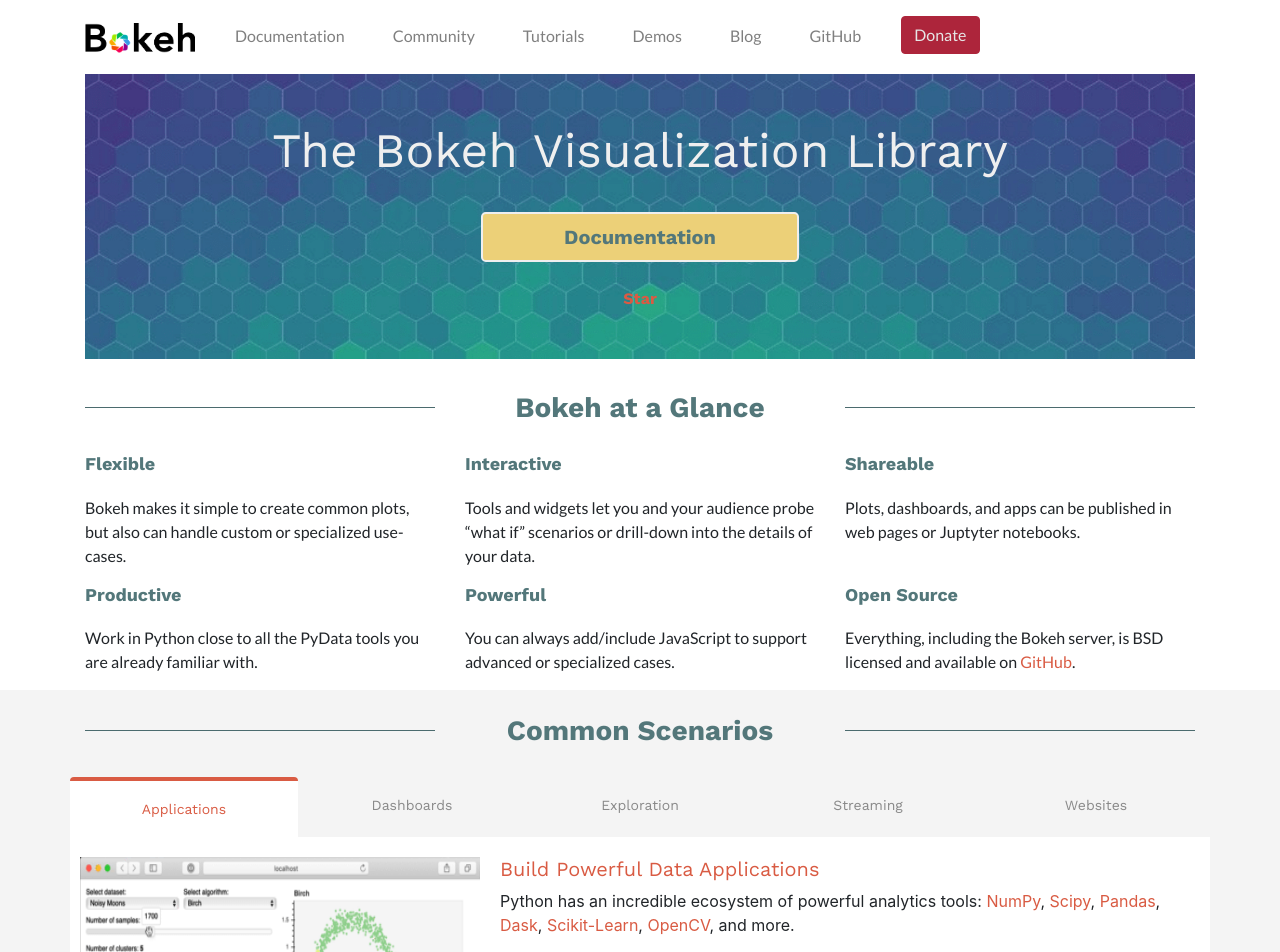
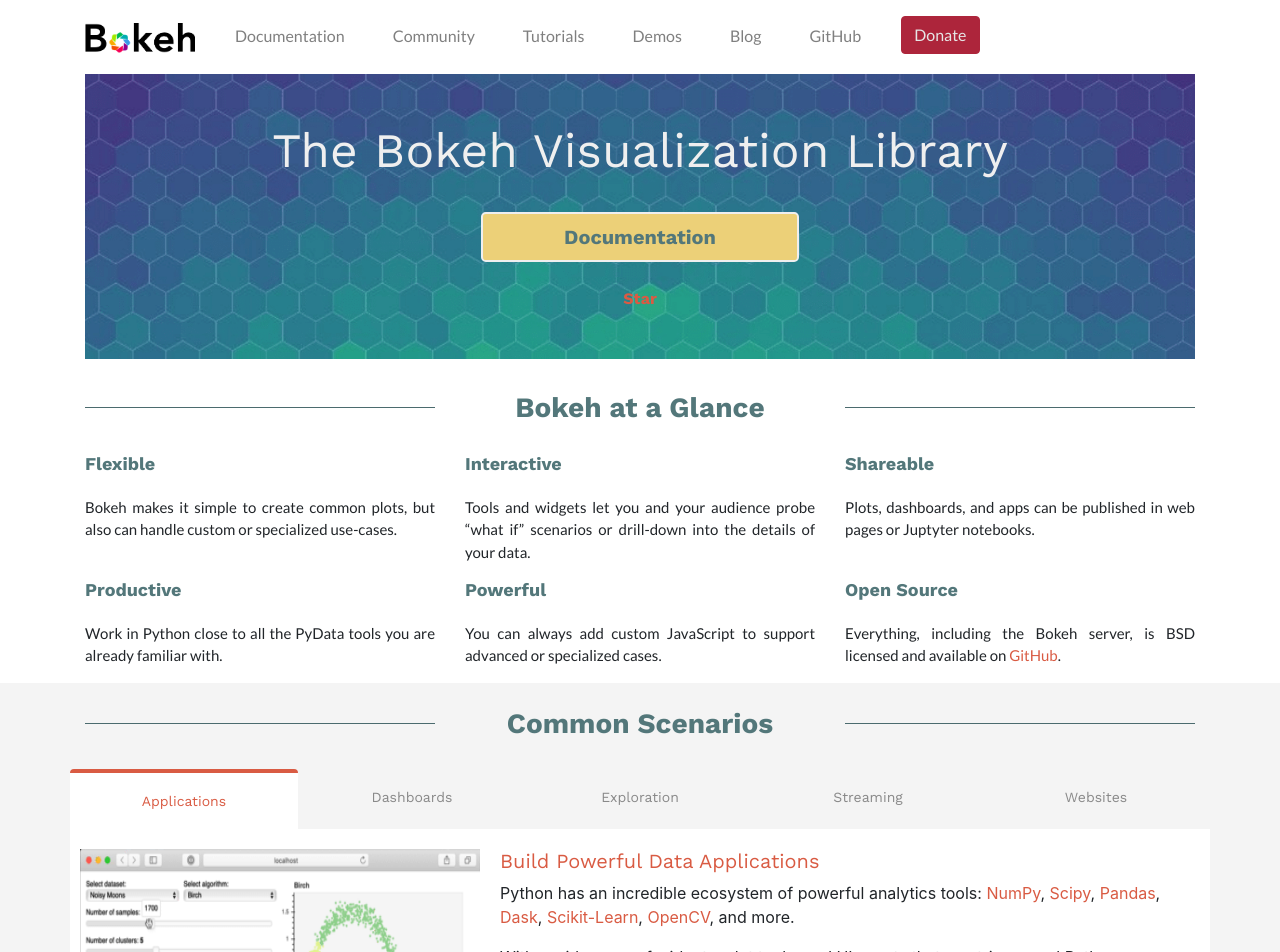
Before and after one commit to bokeh/bokeh.org, a Jekyll site: the page built from index.html, in a window 1280 px wide. Shown: the top 952 px of the page. Built offline with Jekyll 4.4.1, drawn with Linux system fonts in a browser that asks for light colours.

Commit message:
more tweaks

```diff
--- a/_includes/links.html
+++ b/_includes/links.html
@@ -1,7 +1,7 @@
 <footer class="container-fluid links">
   <div class="container">
     <div class="row">
-      <div class="col-lg-3 col-md-3 col-sm-4 links-item">
+      <div class="col-lg-3 col-md-6 col-sm-4 links-item">
         <h6>Project</h6>
         <ul class="nav flex-column">
           <li class="nav-item">
@@ -12,7 +12,7 @@
           </li>
         </ul>
       </div>
-      <div class="col-lg-3 col-md-3 col-sm-4 links-item">
+      <div class="col-lg-3 col-md-6 col-sm-4 links-item">
         <h6>Documentation</h6>
         <ul class="nav flex-column">
           <li class="nav-item">
@@ -23,7 +23,7 @@
           </li>
         </ul>
       </div>
-      <div class="col-lg-3 col-md-3 col-sm-4 links-item">
+      <div class="col-lg-3 col-md-6 col-sm-4 links-item">
         <h6>Hands On</h6>
         <ul class="nav flex-column">
           <li class="nav-item">
@@ -34,7 +34,7 @@
           </li>
         </ul>
       </div>
-      <div class="col-lg-3 col-md-3 col-sm-3 links-item">
+      <div class="col-lg-3 col-md-6 col-sm-3 links-item">
         <h6>Contribute</h6>
         <ul class="nav flex-column">
           <li class="nav-item">
--- a/css/main.css
+++ /dev/null
@@ -1,311 +0,0 @@
-#main-menu {
-  font-family: "Lato", sans-serif;
-  background-color: #fff !important;
-  padding: 0;
-}
-#main-menu li.nav-item {
-  padding: 16px;
-  border-bottom: 2px solid #fff;
-}
-#main-menu li.nav-item:hover {
-  background-color: #eee;
-  border-bottom: 2px solid #CA3C32;
-}
-#main-menu li.nav-item.donate:hover {
-  background-color: #fff;
-  border-bottom: 0;
-}
-#main-menu li.nav-item.active {
-  border-bottom: 2px solid #CA3C32;
-}
-
-#main-hero {
-  padding: 3rem 2rem;
-}
-
-.hero {
-  background-image: url('../img/hero.png');
-  background-repeat: repeat-x;
-  background-size: cover; /*auto 100%;*/
-  background-position: center;
-}
-
-.hero a.link {
-  color: #ccc;
-}
-
-.page-heading .main-heading {
-  color: #efefef;
-}
-
-.main-heading {
-  font-family: "Work Sans", sans-serif;
-  font-weight: 400;
-  font-size: 48px;
-}
-.secondary-heading {
-  font-family: "Work Sans", sans-serif;
-  font-weight: 700;
-  font-size: 28px;
-  margin-bottom: 5px;
-}
-
-.page-heading a {
-  font-family: "Work Sans", sans-serif;
-  font-weight: 700;
-}
-
-.glance-features {
-  text-align: center;
-  color: #53777A;
-}
-.glance-features hr {
-  background-color: #53777A;
-}
-
-.feature h4 {
-  text-align: left;
-  padding-bottom: 5px;
-  font-family: "Work Sans", sans-serif;
-  font-weight: 700;
-  color: #53777A;
-  font-size: 18px;
-}
-.feature p {
-  font-family: "Lato", sans-serif;
-  font-size: 16px;
-  text-align: left;
-  text-justify: inter-character;
-}
-
-div.user {
-  padding-bottom: 5px;
-  padding-top: 5px;
-}
-
-.user h4 {
-  text-align: left;
-  padding-bottom: 3px;
-  font-family: "Work Sans", sans-serif;
-  font-weight: 700;
-  color: #53777A;
-  font-size: 18px;
-}
-.user p {
-  font-family: "Lato", sans-serif;
-  font-size: 14px;
-  text-align: left;
-  text-justify: inter-character;
-}
-
-.btn {
-  font-family: "Lato", sans-serif;
-}
-
-.btn-success {
-  color: #53777A;
-  background-color: #ECD078;
-  border-color: #efefef;
-  border-width: 2px;
-}
-
-.btn-success:hover {
-  color: #53777A;
-  background-color: #ECD078;
-  border-color: #efefef;
-  border-width: 2px;
-}
-
-.btn-primary {
-  filter: brightness(90%);
-  background-color: #C02942;
-  border-color: #C02942;
-}
-
-.btn-primary:hover {
-  filter: brightness(100%);
-  background-color: #C02942;
-  border-color: #C02942;
-}
-
-.alt-color {
-  background-color: #F4F4F4;
-}
-
-a {
-  color: #D95B43;
-}
-
-.link {
-  color: #D95B43;
-}
-
-h1 {
-  font-family: "Work Sans", sans-serif;
-  font-weight: 400;
-  font-size: 36px;
-}
-h2 {
-  font-family: "Work Sans", sans-serif;
-  font-weight: 400;
-  font-size: 32px;
-}
-h3 {
-  font-family: "Work Sans", sans-serif;
-  font-weight: 300;
-  font-size: 24px;
-}
-h4 {
-  font-family: "Work Sans", sans-serif;
-  font-size: 20px;
-}
-
-.user img {
-  max-width: 100%;
-  padding-bottom: 10px;
-}
-
-.connect {
-  text-align: center;
-  color: #53777A;
-}
-.connect hr {
-  background-color: #53777A;
-}
-
-
-.social {
-  font-family: "Lato", sans-serif;
-  font-size: 14px;
-  background-position: top left;
-  background-repeat: no-repeat;
-  padding-left: 60px;
-  background-size: 50px;
-  border-bottom: 1px solid #ccc;
-}
-.social h4 {
-  font-family: "Work Sans", sans-serif;
-  font-size: 16px;
-}
-.social.discourse {
-  background-image: url("../img/discourse.png");
-  margin-top: 14px;
-  border-bottom: 0;
-}
-.social.twitter {
-  background-image: url("../img/twitter.png");
-  margin-top: 14px;
-  border-bottom: 0;
-}
-.social.github {
-  background-image: url("../img/github.png");
-  margin-top: 14px;
-  border-bottom: 0;
-}
-
-
-.links {
-  background-color: #542437;
-  color: #fff;
-  font-family: "Lato", sans-serif;
-}
-.links h6 {
-  font-family: "Work Sans", sans-serif;
-  font-weight: 700;
-  font-size: 14px;
-}
-.links ul.nav li a {
-  padding: 3px 0;
-  font-family: "Lato", sans-serif;
-  font-size: 13px;
-  color: #fff;
-}
-
-.links-item {
-  margin-top: 30px;
-}
-
-.footer-copy {
-  background-color: #242729;
-  color: #eee;
-  font-family: "Lato", sans-serif;
-  font-size: 12px;
-  padding: 10px 0;
-}
-.footer-copy p {
-  padding: 0;
-  margin: 0;
-}
-
-
-
-#scenarios-tab {
-  border: 0;
-  width: 100%;
-}
-#scenarios-tab .nav-item a {
-  padding: 18px 0;
-  border: 0;
-  font-family: "Work Sans", sans-serif;
-  font-size: 14px;
-}
-#scenarios-tab .nav-item a.active {
-  border-top: 4px solid #D95B43;
-  color: #D95B43;
-}
-#scenarios-tab .nav-item a {
-  color: #898989;
-}
-#scenarios-tab-content div.tab-pane {
-  background-color: #fff;
-  margin-left: -15px;
-  margin-right: -15px;
-  min-height: 300px;
-  margin-bottom: 20px;
-}
-
-#scenarios-tab-content div.tab-pane {
-  padding: 10px;
-  padding-top: 20px;
-}
-
-#scenarios-tab-content div.tab-pane h4 {
-  color: #D95B43;
-}
-#scenarios-tab-content div.tab-pane h6 {
-  color: #D95B43;
-  font-weight: 600;
-}
-
-img.scenarios-image {
-  float: left;
-  margin-right: 20px;
-}
-
-#scenarios-tab-content div.tab-pane div.code-sample p {
-  font-size: 14px;
-}
-
-
-
-.goal h4 {
-  text-align: left;
-  font-family: "Work Sans", sans-serif;
-  font-weight: 700;
-  color: #53777A;
-  font-size: 18px;
-}
-.goal p {
-  font-family: "Lato", sans-serif;
-  font-size: 16px;
-  text-align: left;
-  text-justify: inter-character;
-}
-
-.goal-heading {
-  text-align: center;
-  color: #53777A;
-}
-.goal-heading hr {
-  background-color: #53777A;
-}
--- /dev/null
+++ b/css/main.sass
@@ -0,0 +1,255 @@
+---
+---
+#main-menu
+	font-family: "Lato", sans-serif
+	background-color: #fff !important
+	padding: 0
+	li
+		&.nav-item
+			padding: 16px
+			border-bottom: 2px solid #fff
+			&:hover
+				background-color: #eee
+				border-bottom: 2px solid #CA3C32
+			&.donate
+				&:hover
+					background-color: #fff
+					border-bottom: 0
+			&.active
+				border-bottom: 2px solid #CA3C32
+
+#main-hero
+	padding: 3rem 2rem
+
+.hero
+	background-image: url('../img/hero.png')
+	background-repeat: repeat-x
+	background-size: cover
+	background-position: center
+	a
+		&.link
+			color: #ccc
+
+.page-heading
+	.main-heading
+		color: #efefef
+	a
+		font-family: "Work Sans", sans-serif
+		font-weight: 700
+
+.main-heading
+	font-family: "Work Sans", sans-serif
+	font-weight: 400
+	font-size: 48px
+
+.secondary-heading
+	font-family: "Work Sans", sans-serif
+	font-weight: 700
+	font-size: 28px
+	margin-bottom: 5px
+
+.glance-features
+	text-align: center
+	color: #53777A
+	hr
+		background-color: #53777A
+
+.feature
+	h4
+		text-align: left
+		padding-bottom: 5px
+		font-family: "Work Sans", sans-serif
+		font-weight: 700
+		color: #53777A
+		font-size: 18px
+	p
+		font-family: "Lato", sans-serif
+		font-size: 15px
+		text-align: justify
+		text-justify: inter-word
+
+div
+	&.user
+		padding-bottom: 5px
+		padding-top: 5px
+
+.user
+	h4
+		text-align: left
+		padding-bottom: 3px
+		font-family: "Work Sans", sans-serif
+		font-weight: 700
+		color: #53777A
+		font-size: 18px
+	p
+		font-family: "Lato", sans-serif
+		font-size: 14px
+		text-align: left
+		text-justify: inter-character
+	img
+		max-width: 100%
+		padding-bottom: 10px
+
+.btn
+	font-family: "Lato", sans-serif
+
+.btn-success
+	color: #53777A
+	background-color: #ECD078
+	border-color: #efefef
+	border-width: 2px
+	&:hover
+		color: #53777A
+		background-color: #ECD078
+		border-color: #efefef
+		border-width: 2px
+
+.btn-primary
+	filter: brightness(90%)
+	background-color: #C02942
+	border-color: #C02942
+	&:hover
+		filter: brightness(100%)
+		background-color: #C02942
+		border-color: #C02942
+
+.alt-color
+	background-color: #F4F4F4
+
+a
+	color: #D95B43
+
+.link
+	color: #D95B43
+
+h1
+	font-family: "Work Sans", sans-serif
+	font-weight: 400
+	font-size: 36px
+
+h2
+	font-family: "Work Sans", sans-serif
+	font-weight: 400
+	font-size: 32px
+
+h4
+	font-family: "Work Sans", sans-serif
+	font-size: 20px
+
+.connect
+	text-align: center
+	color: #53777A
+	hr
+		background-color: #53777A
+
+.social
+	font-family: "Lato", sans-serif
+	font-size: 14px
+	background-position: top left
+	background-repeat: no-repeat
+	padding-left: 60px
+	background-size: 50px
+	border-bottom: 1px solid #ccc
+	h4
+		font-family: "Work Sans", sans-serif
+		font-size: 16px
+	&.discourse
+		background-image: url("../img/discourse.png")
+		margin-top: 14px
+		border-bottom: 0
+	&.twitter
+		background-image: url("../img/twitter.png")
+		margin-top: 14px
+		border-bottom: 0
+	&.github
+		background-image: url("../img/github.png")
+		margin-top: 14px
+		border-bottom: 0
+
+.links
+	background-color: #542437
+	color: #fff
+	font-family: "Lato", sans-serif
+	h6
+		font-family: "Work Sans", sans-serif
+		font-weight: 700
+		font-size: 14px
+	ul
+		&.nav
+			li
+				a
+					padding: 3px 0
+					font-family: "Lato", sans-serif
+					font-size: 13px
+					color: #fff
+
+.links-item
+	margin-top: 30px
+
+.footer-copy
+	background-color: #242729
+	color: #eee
+	font-family: "Lato", sans-serif
+	font-size: 12px
+	padding: 10px 0
+	p
+		padding: 0
+		margin: 0
+
+#scenarios-tab
+	border: 0
+	width: 100%
+	.nav-item
+		a
+			padding: 18px 0
+			border: 0
+			font-family: "Work Sans", sans-serif
+			font-size: 14px
+			color: #898989
+			&.active
+				border-top: 4px solid #D95B43
+				color: #D95B43
+
+#scenarios-tab-content
+	div
+		&.tab-pane
+			background-color: #fff
+			margin-left: -15px
+			margin-right: -15px
+			min-height: 300px
+			margin-bottom: 20px
+			padding: 10px
+			padding-top: 20px
+			h4
+				color: #D95B43
+			h6
+				color: #D95B43
+				font-weight: 600
+			div
+				&.code-sample
+					p
+						font-size: 14px
+
+img
+	&.scenarios-image
+		float: left
+		margin-right: 20px
+
+.goal
+	h4
+		text-align: left
+		font-family: "Work Sans", sans-serif
+		font-weight: 700
+		color: #53777A
+		font-size: 18px
+	p
+		font-family: "Lato", sans-serif
+		font-size: 16px
+		text-align: left
+		text-justify: inter-character
+
+.goal-heading
+	text-align: center
+	color: #53777A
+	hr
+		background-color: #53777A
```
Also changed, not shown: _features/powerful.md (+1 -1 lines).
